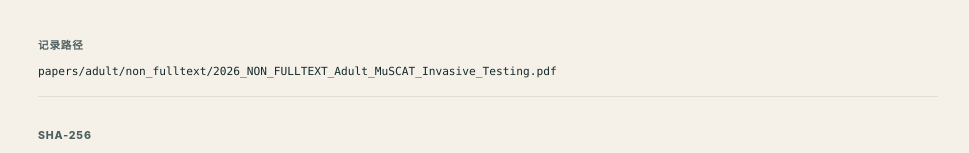
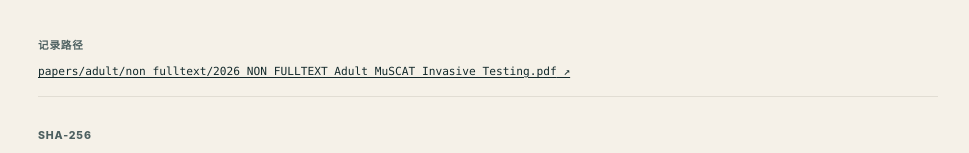
Before and after one commit to aihip/AAOCA-Research-Library, a Next.js app in the folder website/: page /papers/2026-6728908de0ba in a window 1280 px wide. Shown: the part 1730-1883 px from the top of the page, without its empty margins (152-1121 px from the left). Built offline with nearby package versions, Linux system fonts and the light colour scheme; no server answers.

Commit message:
feat: link record paths to GitHub PDFs

```diff
--- a/website/app/papers/[slug]/page.tsx
+++ b/website/app/papers/[slug]/page.tsx
@@ -203,7 +203,16 @@ export default async function PaperPage({ params }: PaperPageProps) {
           <dl>
             <div>
               <dt>记录路径</dt>
-              <dd>{paper.path}</dd>
+              <dd>
+                <a
+                  href={`${REPOSITORY_URL}/blob/main/${paper.path}`}
+                  target="_blank"
+                  rel="noreferrer"
+                  aria-label={`在 GitHub 中打开 ${paper.path}`}
+                >
+                  {paper.path} ↗
+                </a>
+              </dd>
             </div>
             <div>
               <dt>SHA-256</dt>
```
Also changed, not shown: 1 other file (tests, documents, lock files or other folders).
